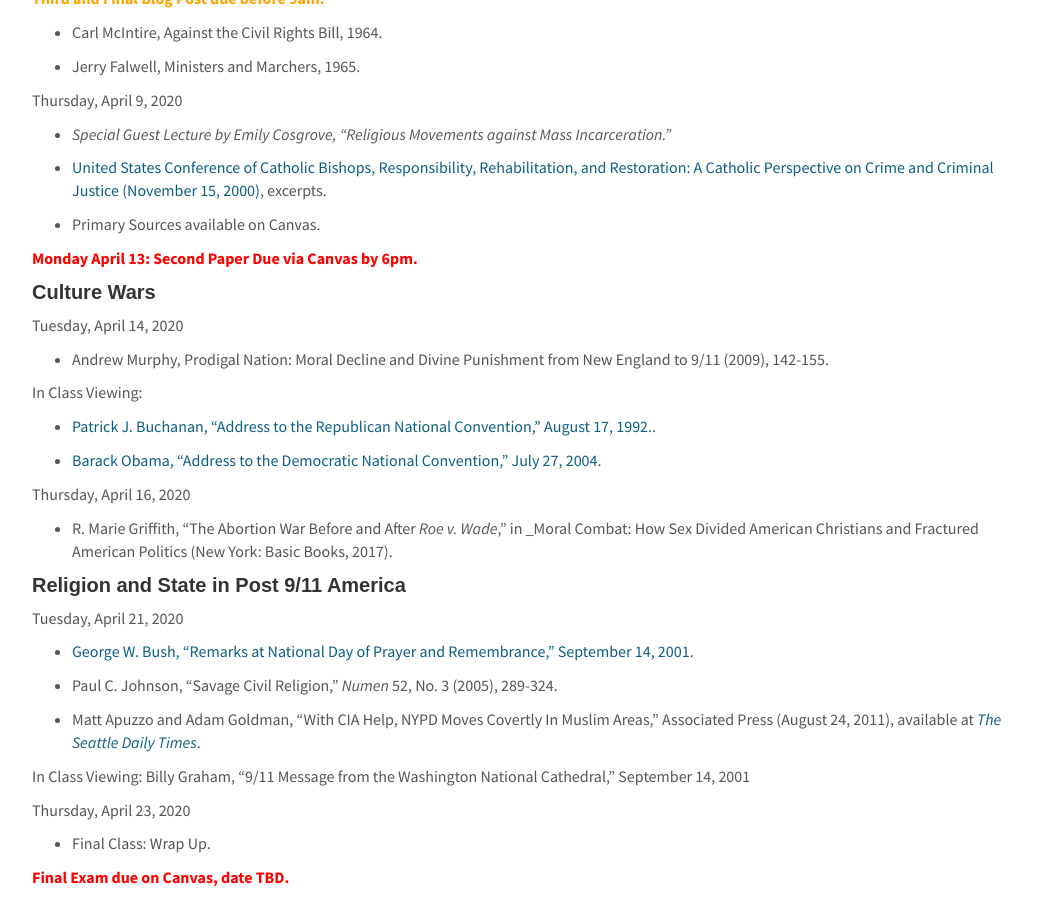
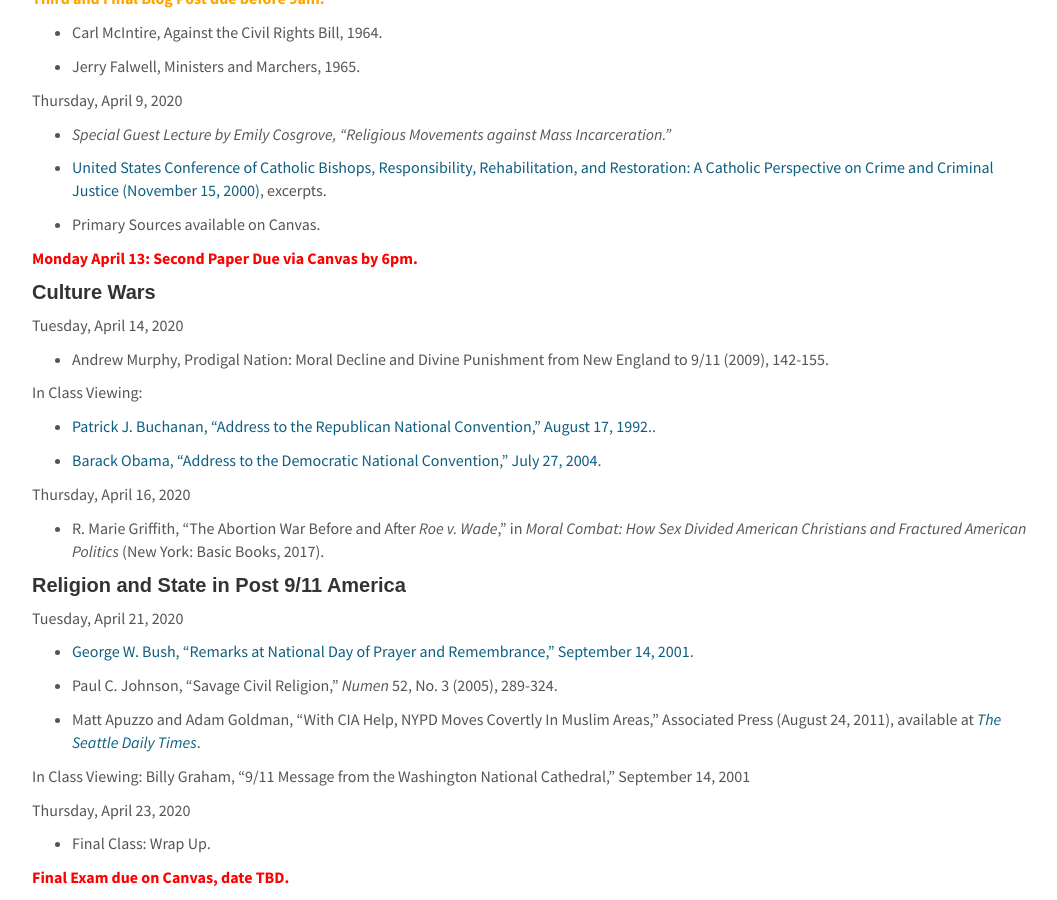
Before and after one commit to cyrusobrien/cyrusobrien, a Jekyll site: the page built from _pages/RelPol225.md, in a window 1280 px wide and 900 px high, scrolled down 9715 px. Shown: the whole window, without its empty margins (108-1165 px from the left). Built offline with Jekyll 4.4.1, drawn with Linux system fonts in a browser that asks for light colours.

```diff
--- a/_pages/RelPol225.md
+++ b/_pages/RelPol225.md
@@ -507,7 +507,7 @@
 
 Thursday, April 16, 2020
 
-* R. Marie Griffith, "The Abortion War Before and After _Roe v. Wade_," in _Moral Combat: How Sex Divided American Christians and Fractured American Politics (New York: Basic Books, 2017).
+* R. Marie Griffith, "The Abortion War Before and After _Roe v. Wade_," in _Moral Combat: How Sex Divided American Christians and Fractured American Politics_ (New York: Basic Books, 2017).
 
 #### Religion and State in Post 9/11 America
 
```
